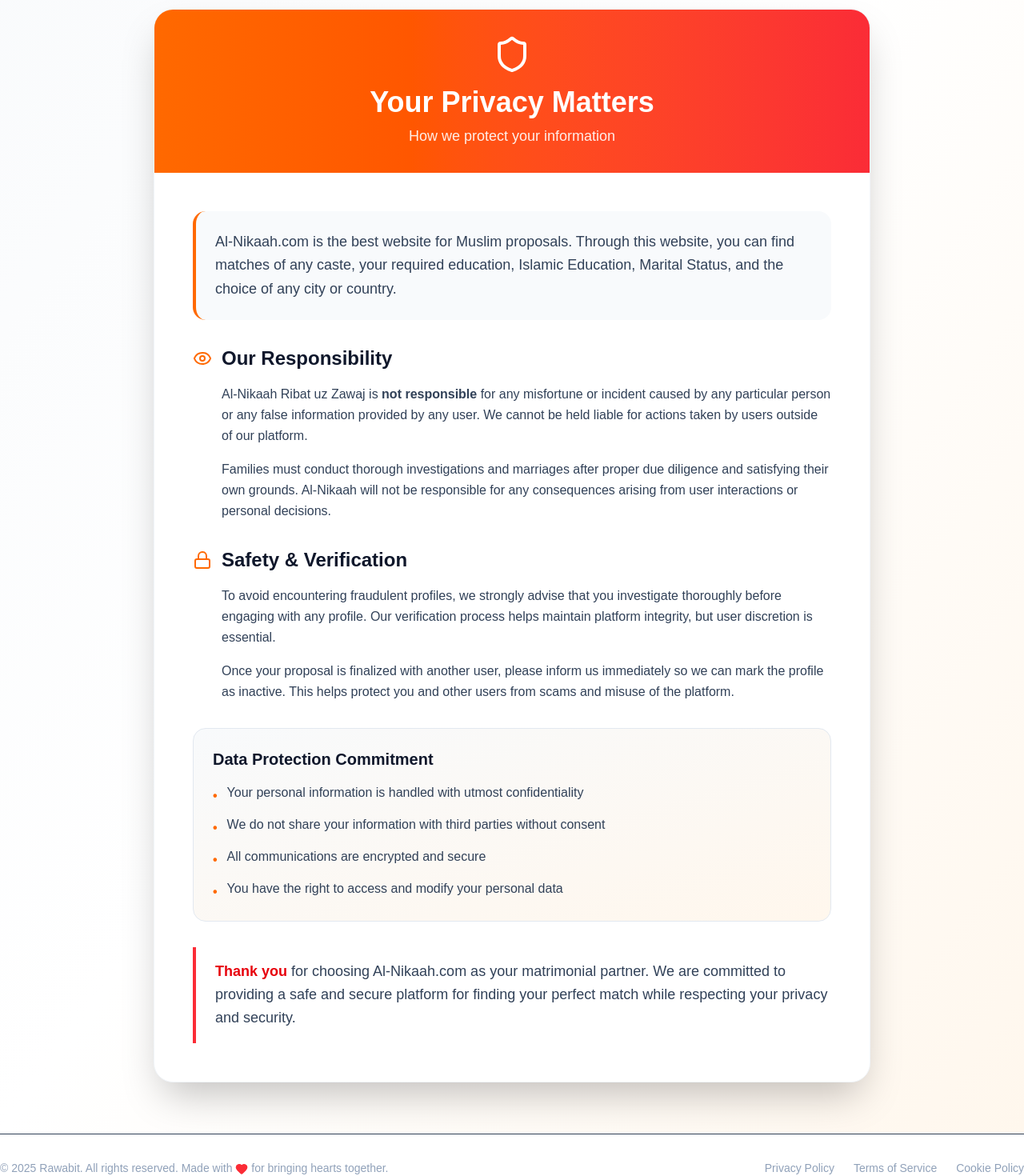
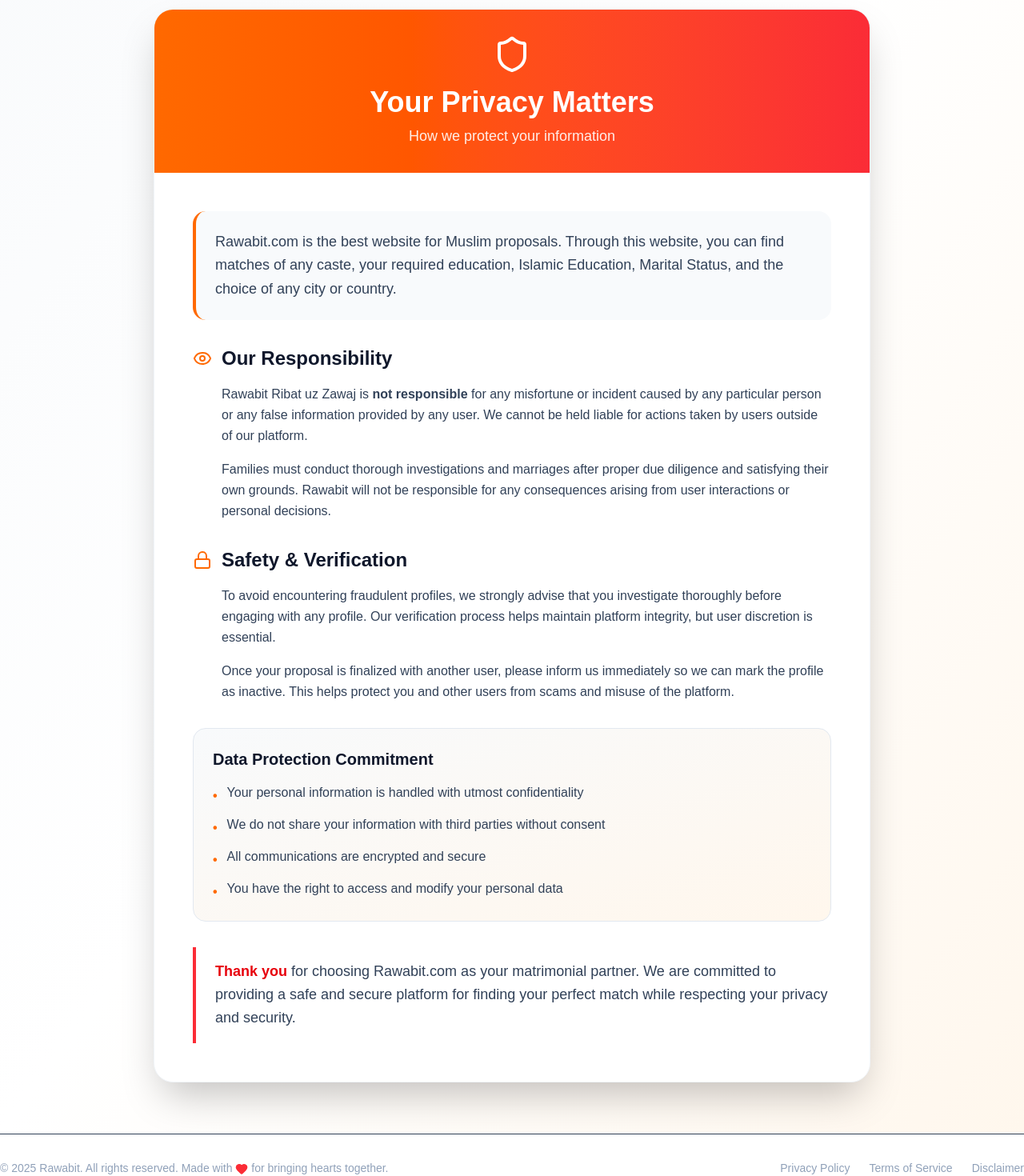
Before and after one commit to Faizan1637/rawabit, a Next.js app: page /privacy in a window 1280 px wide. Shown: the part 389-1859 px from the top of the page at 80% size. Built offline with nearby package versions, Linux system fonts and the light colour scheme; no server answers.

Commit message:
slight improvement

```diff
--- a/src/app/disclaimer/page.tsx
+++ b/src/app/disclaimer/page.tsx
@@ -49,7 +49,7 @@
                   <Info className="w-8 h-8 text-red-600 flex-shrink-0 mt-1" />
                   <div>
                     <p className="text-slate-800 leading-relaxed text-lg font-semibold">
-                      Al-Nikaah.com is a matrimonial platform for Muslim proposals. By using this website, you
+                      Rawabit.com is a matrimonial platform for Muslim proposals. By using this website, you
                       acknowledge and accept the disclaimers outlined below.
                     </p>
                   </div>
@@ -72,7 +72,7 @@
                 <div className="border-l-4 border-orange-500 pl-6 py-2">
                   <h4 className="text-xl font-bold text-slate-900 mb-3">No Responsibility for User Actions</h4>
                   <p className="text-slate-700 leading-relaxed">
-                    Al-Nikaah Ribat uz Zawaj is <span className="font-semibold">NOT responsible</span> for any
+                    Rawabit Ribat uz Zawaj is <span className="font-semibold">NOT responsible</span> for any
                     misfortune, fraud, or incident caused by any particular user or any false information provided by
                     any person. Users are solely responsible for their interactions on the platform.
                   </p>
@@ -142,7 +142,7 @@
               <div className="bg-gradient-to-r from-orange-500 to-red-500 rounded-2xl p-8 text-white">
                 <p className="leading-relaxed text-lg">
                   <span className="font-bold block mb-3">Thank you for your understanding.</span>
-                  By using Al-Nikaah.com, you acknowledge that you have read and accepted this disclaimer. We are
+                  By using Rawabit.com, you acknowledge that you have read and accepted this disclaimer. We are
                   committed to providing a platform that facilitates genuine connections while maintaining ethical
                   standards. Your trust and responsible usage are essential to our community&apos;s success.
                 </p>
--- a/src/app/privacy/page.tsx
+++ b/src/app/privacy/page.tsx
@@ -46,7 +46,7 @@
               {/* Introduction */}
               <div className="bg-slate-50 rounded-2xl p-6 border-l-4 border-orange-500">
                 <p className="text-slate-700 leading-relaxed text-lg">
-                  Al-Nikaah.com is the best website for Muslim proposals. Through this website, you can find matches of
+                  Rawabit.com is the best website for Muslim proposals. Through this website, you can find matches of
                   any caste, your required education, Islamic Education, Marital Status, and the choice of any city or
                   country.
                 </p>
@@ -60,13 +60,13 @@
                 </div>
                 <div className="space-y-4 pl-9">
                   <p className="text-slate-700 leading-relaxed">
-                    Al-Nikaah Ribat uz Zawaj is <span className="font-semibold">not responsible</span> for any
+                    Rawabit Ribat uz Zawaj is <span className="font-semibold">not responsible</span> for any
                     misfortune or incident caused by any particular person or any false information provided by any
                     user. We cannot be held liable for actions taken by users outside of our platform.
                   </p>
                   <p className="text-slate-700 leading-relaxed">
                     Families must conduct thorough investigations and marriages after proper due diligence and
-                    satisfying their own grounds. Al-Nikaah will not be responsible for any consequences arising from
+                    satisfying their own grounds. Rawabit will not be responsible for any consequences arising from
                     user interactions or personal decisions.
                   </p>
                 </div>
@@ -121,7 +121,7 @@
               {/* Final Note */}
               <div className="border-l-4 border-red-500 pl-6 py-4">
                 <p className="text-slate-700 leading-relaxed text-lg">
-                  <span className="font-bold text-red-600">Thank you</span> for choosing Al-Nikaah.com as your
+                  <span className="font-bold text-red-600">Thank you</span> for choosing Rawabit.com as your
                   matrimonial partner. We are committed to providing a safe and secure platform for finding your perfect
                   match while respecting your privacy and security.
                 </p>
--- a/src/app/register/page.tsx
+++ b/src/app/register/page.tsx
@@ -368,11 +368,11 @@
                     />
                     <span className="ml-3 text-slate-700 text-sm leading-relaxed">
                       By clicking &quot;Sign up&quot;, you agree to our{' '}
-                      <a href="#" className="text-orange-600 font-semibold hover:text-orange-700">
+                      <a href="/terms-of-use" className="text-orange-600 font-semibold hover:text-orange-700">
                         terms of service
                       </a>{' '}
                       and{' '}
-                      <a href="#" className="text-orange-600 font-semibold hover:text-orange-700">
+                      <a href="/privacy" className="text-orange-600 font-semibold hover:text-orange-700">
                         privacy policy
                       </a>.
                     </span>
--- a/src/components/bottombar.tsx
+++ b/src/components/bottombar.tsx
@@ -1,18 +1,25 @@
-import {Heart} from "lucide-react"
+import { Heart } from "lucide-react"
 
 export default function BottomBar() {
   return (
     <div className="border-t border-slate-700 pt-8">
-        <div className="flex flex-col md:flex-row justify-between items-center space-y-4 md:space-y-0">
+      <div className="flex flex-col md:flex-row justify-between items-center space-y-4 md:space-y-0">
         <p className="text-slate-400 text-sm text-center md:text-left">
-            © {new Date().getFullYear()} Rawabit. All rights reserved. Made with <Heart className="w-4 h-4 inline fill-current text-red-500" /> for bringing hearts together.
+          © {new Date().getFullYear()} Rawabit. All rights reserved. Made with{" "}
+          <Heart className="w-4 h-4 inline fill-current text-red-500" /> for bringing hearts together.
         </p>
         <div className="flex space-x-6 text-sm">
-            <a href="#" className="text-slate-400 hover:text-orange-400 transition-colors">Privacy Policy</a>
-            <a href="#" className="text-slate-400 hover:text-orange-400 transition-colors">Terms of Service</a>
-            <a href="#" className="text-slate-400 hover:text-orange-400 transition-colors">Cookie Policy</a>
+          <a href="/privacy" className="text-slate-400 hover:text-orange-400 transition-colors">
+            Privacy Policy
+          </a>
+          <a href="/terms-of-use" className="text-slate-400 hover:text-orange-400 transition-colors">
+            Terms of Service
+          </a>
+          <a href="/disclaimer" className="text-slate-400 hover:text-orange-400 transition-colors">
+            Disclaimer
+          </a>
         </div>
-        </div>
+      </div>
     </div>
   )
 }
```
